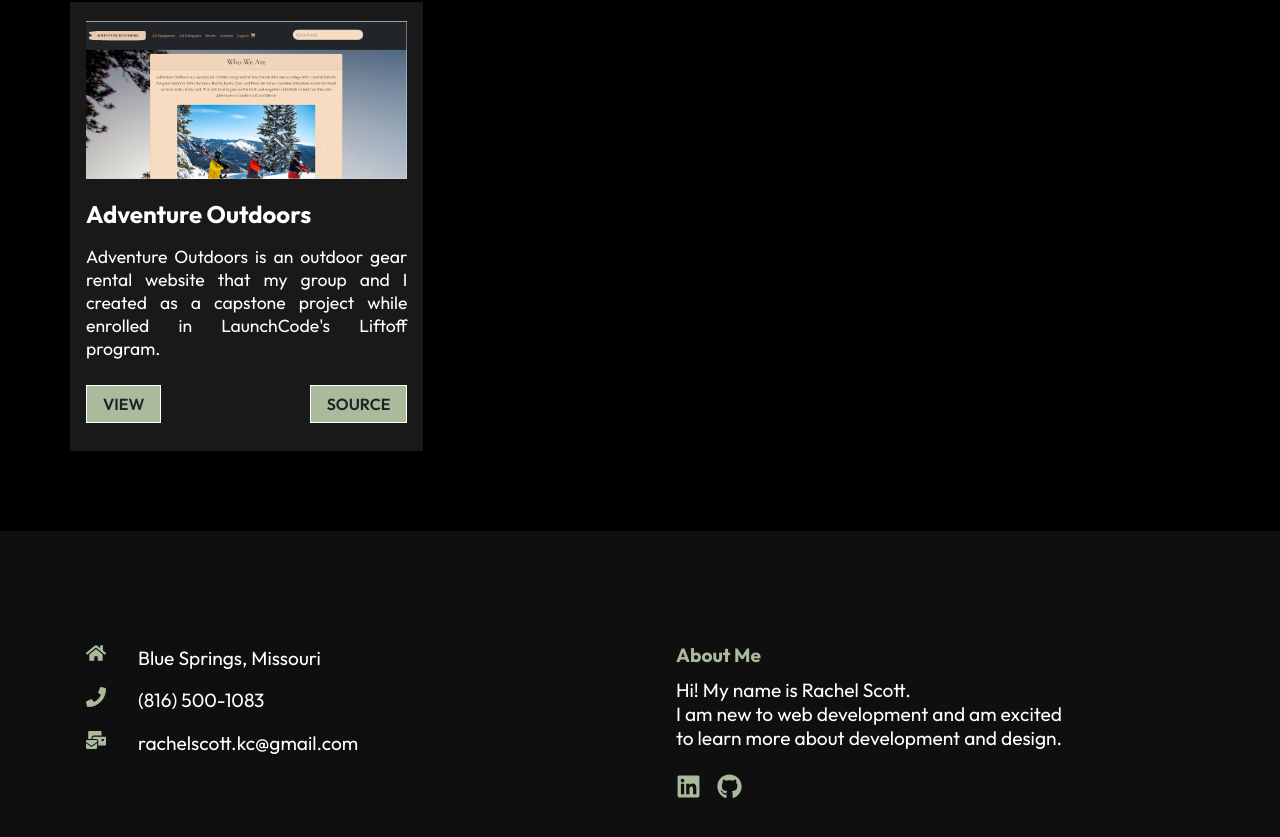
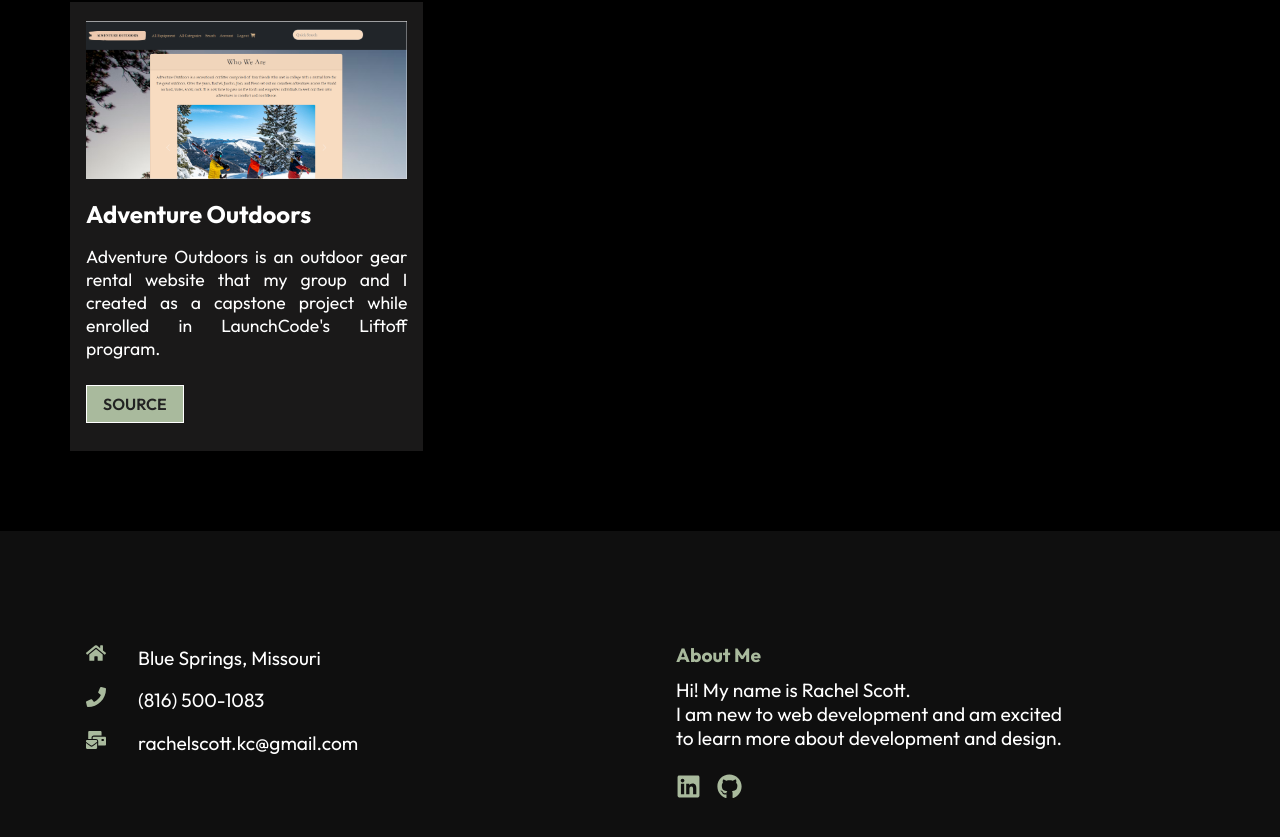
Before and after one commit to r-scott25/rscott-portfolio, a React (Create React App) app: page / in a window 1280 px wide. Shown: the part 934-1771 px from the top of the page. Built offline with nearby package versions, Linux system fonts and the light colour scheme.

Commit message:
commented out View on Adventure Outdoors work card

```diff
--- a/src/components/WorkCard.js
+++ b/src/components/WorkCard.js
@@ -11,8 +11,10 @@ const WorkCard = (props) => {
       <div className="pro-details">
         <p>{props.text}</p>
         <div className="pro-btns">
-          <a href={props.view} className="btn">View</a>
-          <a href={props.source} className="btn">Source</a>
+          {/* <a href={props.view} className="btn">View</a> */}
+          <a href={props.source} className="btn">
+            Source
+          </a>
         </div>
       </div>
     </div>
```
